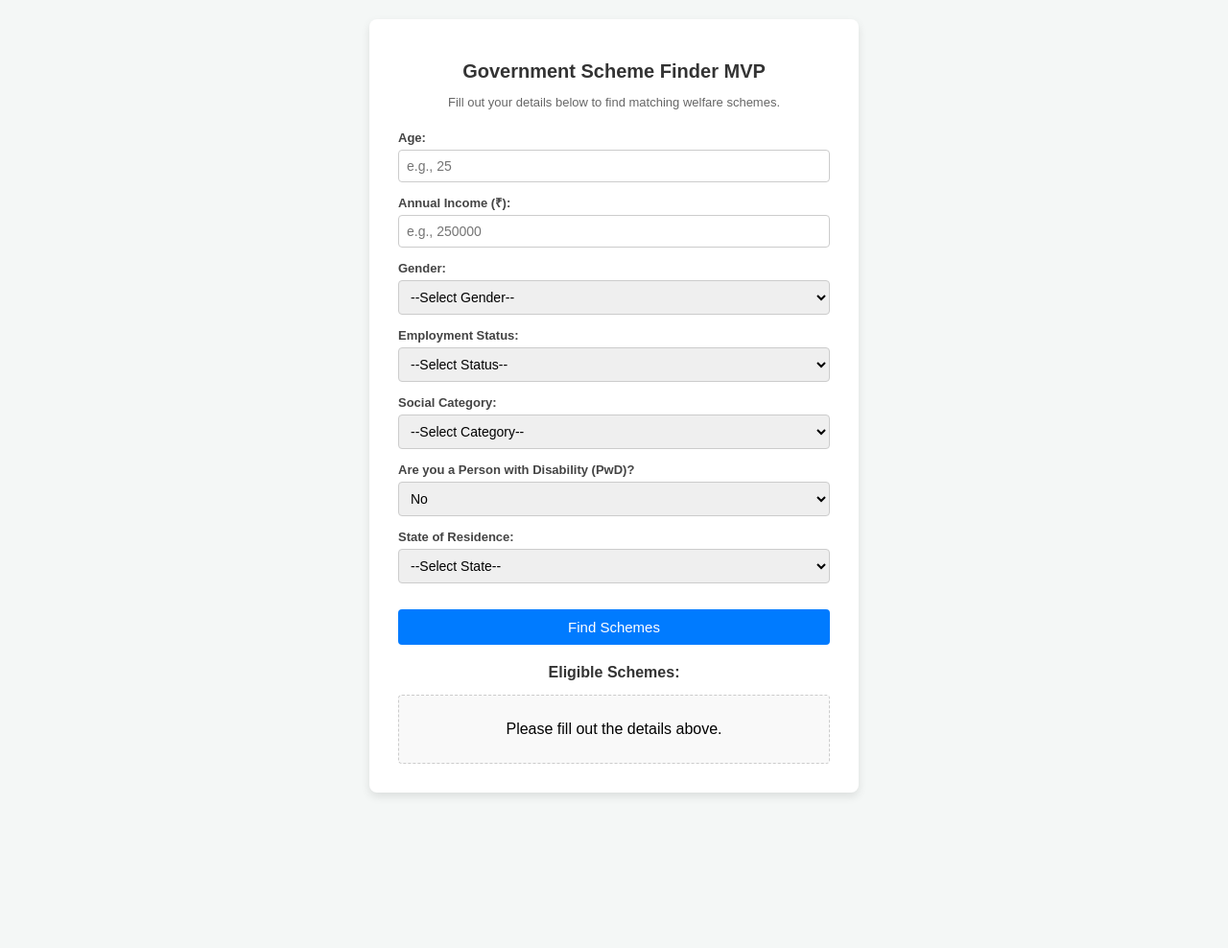
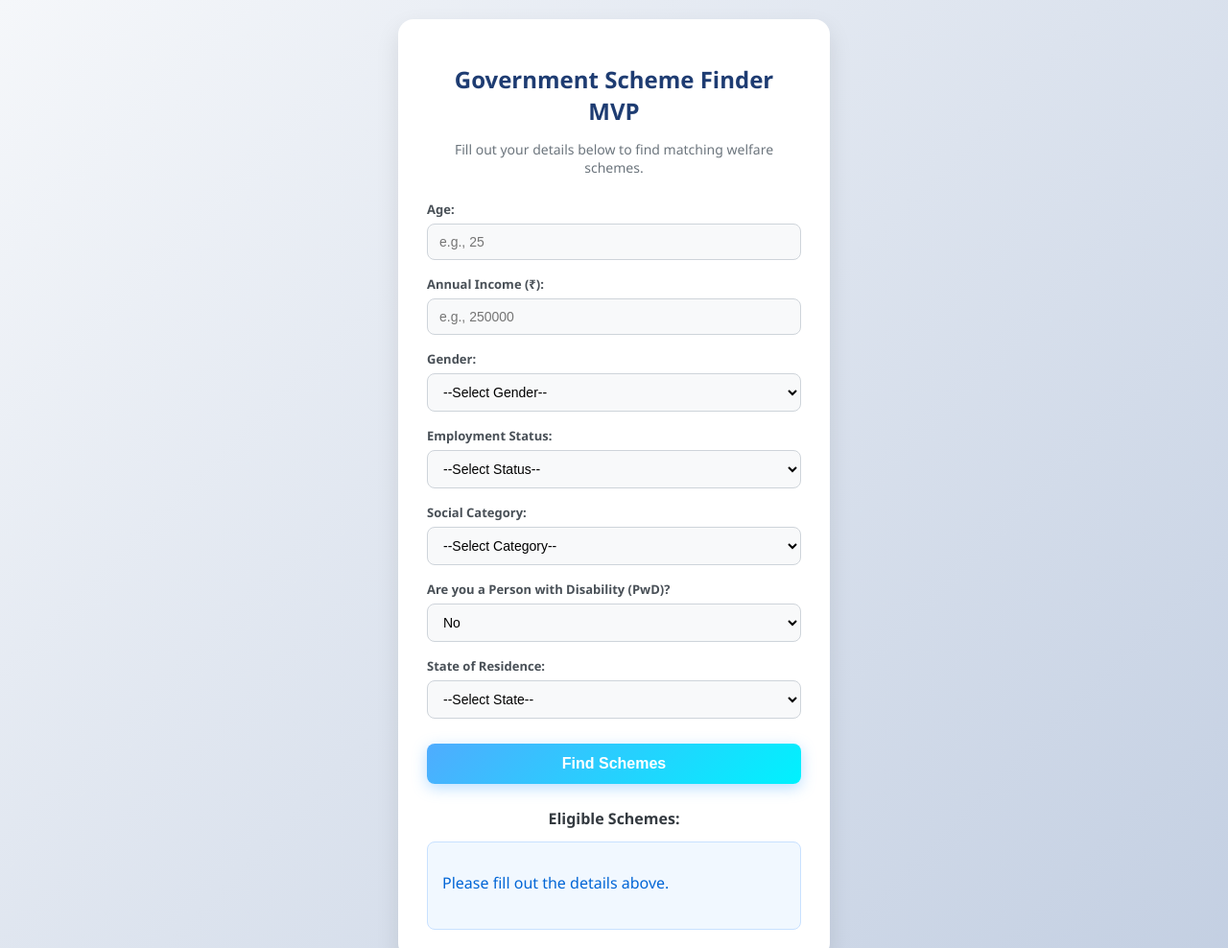
Before and after one commit to sudheer3847/GSF, a plain HTML site: page index.html in a window 1280 px wide. Shown: the top 988 px of the page at 96% size. Before the commit the page ends 846 px from the top, so only its background shows below. Drawn offline with Linux system fonts and the light colour scheme.

Commit message:
Update style.css

```diff
--- a/style.css
+++ b/style.css
@@ -1,86 +1,116 @@
+/* General Page Styling */
 body {
-    font-family: Arial, sans-serif;
-    background-color: #f4f7f6;
+    font-family: 'Segoe UI', Tahoma, Geneva, Verdana, sans-serif;
+    background: linear-gradient(135deg, #f5f7fa 0%, #c3cfe2 100%);
     margin: 0;
     padding: 20px;
     display: flex;
     justify-content: center;
+    align-items: center;
+    min-height: 100vh;
 }
 
+/* Main Container Card */
 .container {
-    background: white;
+    background: #ffffff;
     padding: 30px;
-    border-radius: 8px;
-    box-shadow: 0 4px 10px rgba(0, 0, 0, 0.1);
-    width: 450px;
+    border-radius: 16px;
+    box-shadow: 0 10px 25px rgba(0, 0, 0, 0.1);
+    width: 100%;
+    max-width: 450px;
+    box-sizing: border-box;
+}
+
+/* Header Styling */
+h1 {
+    font-size: 24px;
+    color: #1e3c72;
+    margin-bottom: 8px;
+    text-align: center;
+    font-weight: 700;
+}
+
+.subtitle {
+    font-size: 14px;
+    color: #6c757d;
+    margin-bottom: 25px;
     text-align: center;
 }
 
-h1 {
-    font-size: 20px;
-    color: #333;
-    margin-bottom: 5px;
-}
-
-.subtitle {
-    font-size: 13px;
-    color: #666;
-    margin-bottom: 20px;
-}
-
+/* Form Fields */
 .form-group {
     text-align: left;
-    margin-bottom: 12px;
+    margin-bottom: 16px;
 }
 
 label {
-    font-weight: bold;
+    font-weight: 600;
     font-size: 13px;
-    color: #444;
+    color: #495057;
+    display: block;
+    margin-bottom: 6px;
 }
 
 input, select {
     width: 100%;
-    padding: 8px;
-    margin-top: 4px;
-    border: 1px solid #ccc;
-    border-radius: 4px;
+    padding: 10px 12px;
+    border: 1px solid #ced4da;
+    border-radius: 8px;
     box-sizing: border-box;
     font-size: 14px;
+    background-color: #f8f9fa;
+    transition: all 0.3s ease;
 }
 
+/* Glow effect when clicking inputs */
+input:focus, select:focus {
+    border-color: #4facfe;
+    background-color: #fff;
+    outline: none;
+    box-shadow: 0 0 5px rgba(79, 172, 254, 0.5);
+}
+
+/* Colorful Gradient Button */
 button {
-    background-color: #007BFF;
+    background: linear-gradient(135deg, #4facfe 0%, #00f2fe 100%);
     color: white;
     border: none;
-    padding: 10px 15px;
+    padding: 12px;
     width: 100%;
-    font-size: 15px;
-    border-radius: 4px;
+    font-size: 16px;
+    font-weight: 600;
+    border-radius: 8px;
     cursor: pointer;
-    margin-top: 15px;
+    margin-top: 10px;
+    transition: transform 0.2s ease, box-shadow 0.2s ease;
+    box-shadow: 0 4px 15px rgba(79, 172, 254, 0.4);
 }
 
 button:hover {
-    background-color: #0056b3;
+    transform: translateY(-2px);
+    box-shadow: 0 6px 20px rgba(79, 172, 254, 0.6);
 }
 
+button:active {
+    transform: translateY(0);
+}
+
+/* Results Section */
 h2 {
     font-size: 16px;
-    margin-top: 20px;
-    color: #333;
+    margin-top: 25px;
+    color: #343a40;
+    text-align: center;
 }
 
 #result-box {
-    background: #f9f9f9;
-    border: 1px dashed #ccc;
-    padding: 10px;
-    border-radius: 4px;
+    background: #f1f8ff;
+    border: 1px solid #c8e1ff;
+    padding: 15px;
+    border-radius: 8px;
     margin-top: 10px;
-    min-height: 50px;
-    max-height: 150px;
+    min-height: 60px;
+    max-height: 200px;
     overflow-y: auto;
-    display: flex;
-    align-items: center;
-    justify-content: center;
+    color: #0366d6;
 }
```
